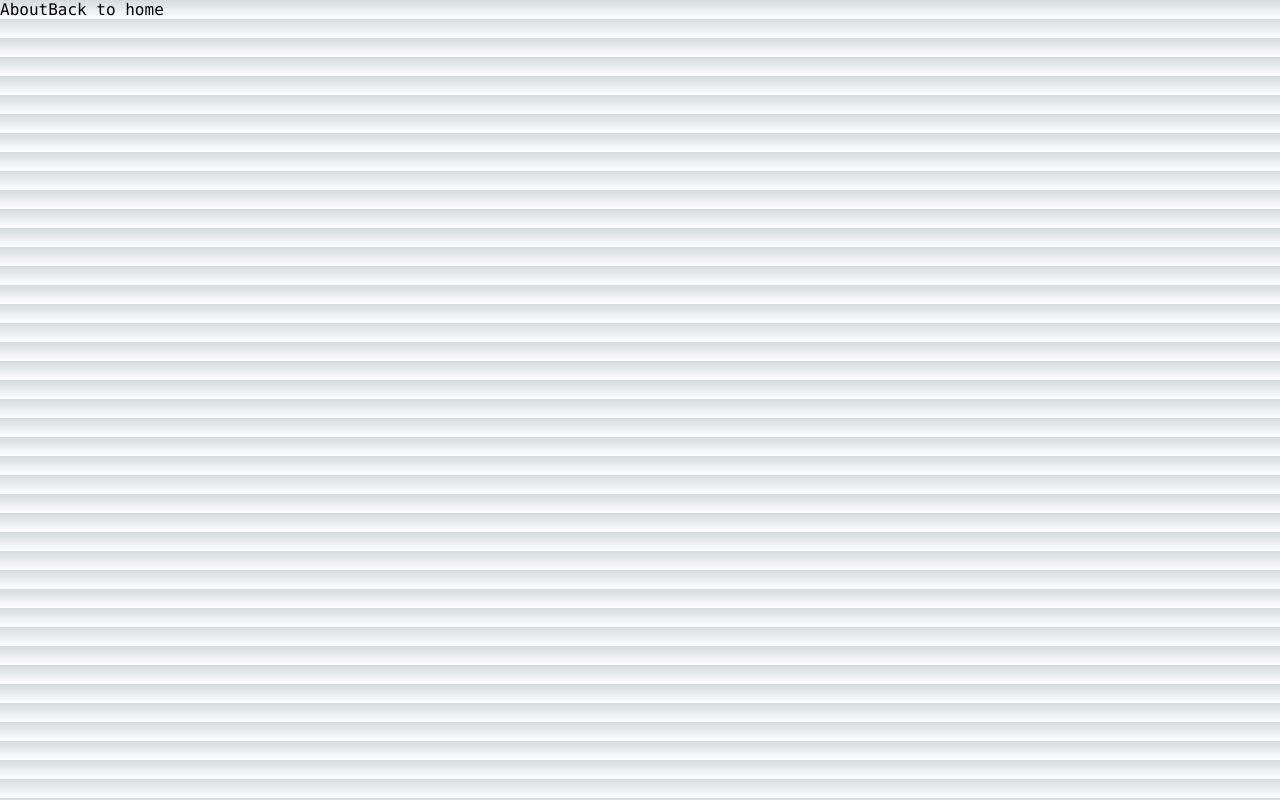
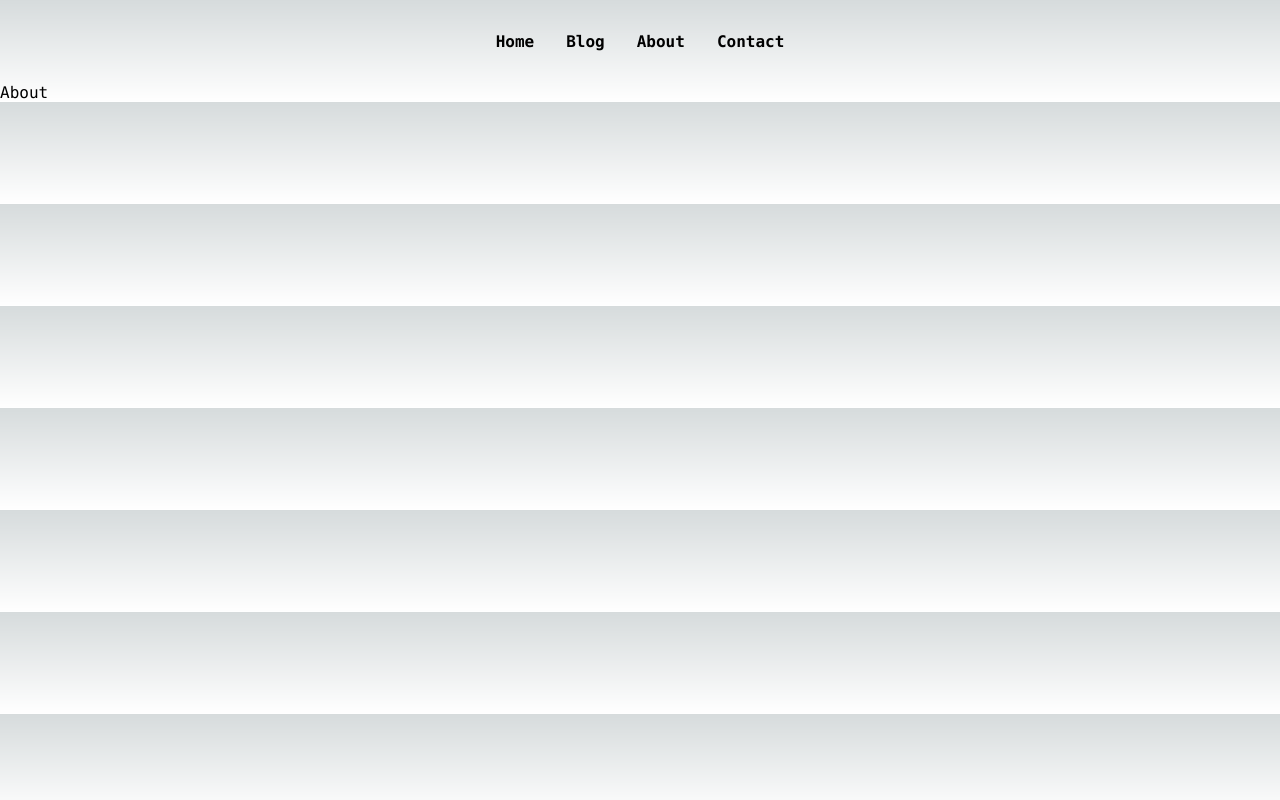
Before and after one commit to rhinoxD/scribblespot, a Next.js app: page /about in a window 1280 px wide. Built offline with nearby package versions, Linux system fonts and the light colour scheme.

Commit message:
Add navbar on all pages

```diff
--- /dev/null
+++ b/components/Navbar.js
@@ -0,0 +1,26 @@
+import Link from 'next/link'
+
+import styles from './Navbar.module.css'
+
+const Navbar = () => {
+  return (
+    <nav className={styles.mainNav}>
+      <ul>
+        <li>
+          <Link href='/'>Home</Link>
+        </li>
+        <li>
+          <Link href='/blog'>Blog</Link>
+        </li>
+        <li>
+          <Link href='/about'>About</Link>
+        </li>
+        <li>
+          <Link href='/contact'>Contact</Link>
+        </li>
+      </ul>
+    </nav>
+  )
+}
+
+export default Navbar
--- /dev/null
+++ b/components/Navbar.module.css
@@ -0,0 +1,17 @@
+.mainNav {
+  display: flex;
+  justify-content: center;
+}
+
+.mainNav ul {
+  display: flex;
+  margin: 2rem;
+  justify-content: center;
+}
+
+.mainNav ul li {
+  margin: 0 1rem;
+  list-style-type: none;
+  font-weight: bold;
+  cursor: pointer;
+}
--- a/pages/_app.js
+++ b/pages/_app.js
@@ -1,5 +1,11 @@
 import '@/styles/globals.css'
+import Navbar from '@/components/Navbar'
 
 export default function App({ Component, pageProps }) {
-  return <Component {...pageProps} />
+  return (
+    <>
+      <Navbar />
+      <Component {...pageProps} />
+    </>
+  )
 }
--- a/pages/about.js
+++ b/pages/about.js
@@ -1,12 +1,5 @@
-import Link from 'next/link'
-
 const About = () => {
-  return (
-    <div>
-      About
-      <Link href='/'>Back to home</Link>
-    </div>
-  )
+  return <div>About</div>
 }
 
 export default About
```
Also changed, not shown: pages/blog.js (+1 -8 lines), pages/contact.js (+1 -8 lines), pages/index.js (+3 -19 lines), styles/Home.module.css (+0 -13 lines).
